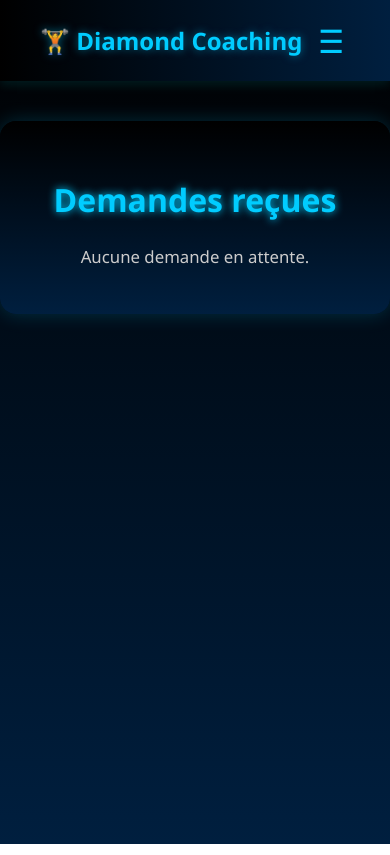
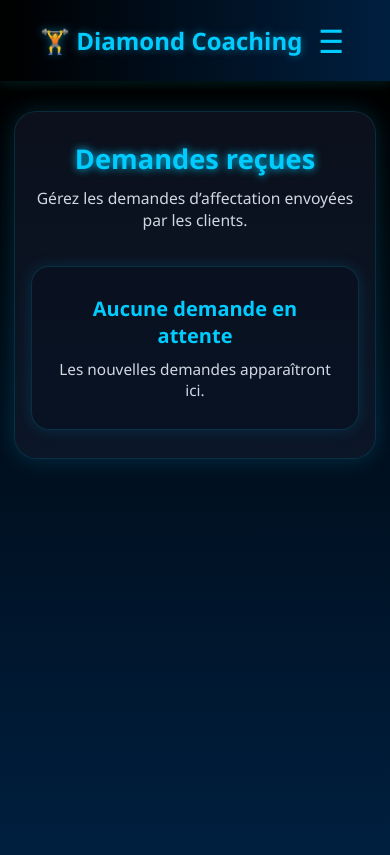
Before and after one commit to rays34400/DiamondCoaching, a React (Vite) app in the folder frontend/: page /demandes-recues in a window 390 px wide. Built offline with nearby package versions, Linux system fonts and the light colour scheme.

Commit message:
rendezvous and demande recus MAJ

```diff
--- a/frontend/src/pages/Entraineurs/DemandesRecues.jsx
+++ b/frontend/src/pages/Entraineurs/DemandesRecues.jsx
@@ -9,7 +9,6 @@ const DemandesRecues = () => {
   const [demandes, setDemandes] = useState([]);
   const [clients, setClients] = useState({});
 
-  //  Récupérer le keyEntraineur via ID
   useEffect(() => {
     const fetchKey = async () => {
       try {
@@ -23,24 +22,28 @@ const DemandesRecues = () => {
         console.error("Erreur récupération keyEntraineur :", err);
       }
     };
+
     if (user?.id && user?.token) fetchKey();
   }, [user]);
 
-  //  Récupérer uniquement les demandes en attente
   useEffect(() => {
     const fetchDemandes = async () => {
       try {
-        const res = await axios.get(`https://affectationapi.onrender.com/api/demandes/entraineur/${keyEntraineur}`);
-        // Filtrer ici uniquement les demandes en_attente
+        const res = await axios.get(
+          `https://affectationapi.onrender.com/api/demandes/entraineur/${keyEntraineur}`
+        );
+
         const demandesEnAttente = res.data.filter(d => d.statut === 'en_attente');
         setDemandes(demandesEnAttente);
 
-        // Charger les infos clients
         demandesEnAttente.forEach(async (demande) => {
           const key = demande.keyClient;
+
           if (!clients[key]) {
             try {
-              const clientRes = await axios.get(`https://clientapi-u3uk.onrender.com/api/clients/bykey/${key}`);
+              const clientRes = await axios.get(
+                `https://clientapi-u3uk.onrender.com/api/clients/bykey/${key}`
+              );
               setClients(prev => ({ ...prev, [key]: clientRes.data }));
             } catch (clientErr) {
               console.error(`Erreur récupération client (${key}) :`, clientErr);
@@ -55,7 +58,6 @@ const DemandesRecues = () => {
     if (keyEntraineur) fetchDemandes();
   }, [keyEntraineur]);
 
-  //  Accepter une demande
   const accepterDemande = async (id) => {
     try {
       await axios.put(`https://affectationapi.onrender.com/api/demandes/accepter/${id}`, {}, {
@@ -63,7 +65,7 @@ const DemandesRecues = () => {
           Authorization: `Bearer ${user.token}`,
         },
       });
-      // On retire la demande de l'affichage, mais elle reste en DB avec statut "accepte"
+
       setDemandes(prev => prev.filter(d => d._id !== id));
     } catch (err) {
       console.error("Erreur lors de l'acceptation :", err);
@@ -71,26 +73,50 @@ const DemandesRecues = () => {
   };
 
   return (
+    <div className="demandes-recues-page">
       <div className="demandes-recues-container">
         <h2>Demandes reçues</h2>
+
+        <p className="demandes-subtitle">
+          Gérez les demandes d’affectation envoyées par les clients.
+        </p>
+
         {demandes.length === 0 ? (
-        <p>Aucune demande en attente.</p>
+          <div className="empty-state">
+            <h3>Aucune demande en attente</h3>
+            <p>Les nouvelles demandes apparaîtront ici.</p>
+          </div>
         ) : (
           <div className="demande-grid">
-          {demandes.map(d => {
+            {demandes.map((d) => {
               const client = clients[d.keyClient];
+
               return (
                 <div key={d._id} className="demande-card">
                   {client ? (
                     <>
-                    <img src={`https://clientapi-u3uk.onrender.com/uploads/${client.photoProfile || 'default.png'}`} alt="profil" width="100" />
+                      <img
+                        src={`https://clientapi-u3uk.onrender.com/uploads/${client.photoProfile || 'default.png'}`}
+                        alt={`${client.nom} ${client.prenom}`}
+                        onError={(e) => {
+                          e.currentTarget.src = 'https://via.placeholder.com/120x120?text=Client';
+                        }}
+                      />
+
                       <h4>{client.nom} {client.prenom}</h4>
-                    <p>Email : {client.email}</p>
-                    <p>Statut : {d.statut}</p>
-                    <button onClick={() => accepterDemande(d._id)}>✅ Accepter</button>
+
+                      <p><strong>Email :</strong> {client.email || 'Non renseigné'}</p>
+                      <p><strong>Statut :</strong> {d.statut}</p>
+
+                      <button onClick={() => accepterDemande(d._id)}>
+                        Accepter
+                      </button>
                     </>
                   ) : (
-                  <p>Chargement client...</p>
+                    <div className="card-loading">
+                      <h4>Chargement...</h4>
+                      <p>Récupération du client.</p>
+                    </div>
                   )}
                 </div>
               );
@@ -98,6 +124,7 @@ const DemandesRecues = () => {
           </div>
         )}
       </div>
+    </div>
   );
 };
 
--- a/frontend/src/styles/entraineur/demandesRecues.css
+++ b/frontend/src/styles/entraineur/demandesRecues.css
@@ -1,107 +1,156 @@
-/* demandesRecues.css */
+*,
+*::before,
+*::after {
+  box-sizing: border-box;
+}
 
-/* Conteneur principal */
+.demandes-recues-page {
+  min-height: calc(100vh - 70px);
+  padding: 40px 20px;
+  background: linear-gradient(to bottom, #000000, #001f3f);
+  color: #ffffff;
+  font-family: 'Segoe UI', Tahoma, Geneva, Verdana, sans-serif;
+}
+
 .demandes-recues-container {
-  max-width: 800px;
-  margin: 40px auto;
-  padding: 30px;
-  background: linear-gradient(to bottom, #000000, #001f3f);
-  border-radius: 16px;
-  box-shadow: 0 0 20px rgba(0, 204, 255, 0.2);
-  color: #fff;
-  font-family: 'Segoe UI', Tahoma, Geneva, Verdana, sans-serif;
-  animation: fadeInUp 0.8s ease-out;
+  width: 100%;
+  max-width: 1050px;
+  margin: 0 auto;
+  padding: 34px 24px;
+  background: rgba(20, 28, 48, 0.58);
+  border: 1px solid rgba(0, 204, 255, 0.14);
+  border-radius: 22px;
+  box-shadow: 0 0 24px rgba(0, 204, 255, 0.18);
   text-align: center;
 }
 
-/* Titre */
 .demandes-recues-container h2 {
   font-size: 2rem;
-  margin-bottom: 24px;
+  margin: 0 0 10px;
   color: #00ccff;
   text-shadow: 0 0 8px #00ccff;
-  animation: fadeInDown 0.6s ease-out;
 }
 
-/* Grille des cartes de demande */
+.demandes-subtitle {
+  text-align: center;
+  color: #d0d8e2;
+  font-size: 0.98rem;
+  margin: 0 auto 28px;
+  max-width: 650px;
+}
+
 .demande-grid {
   display: grid;
-  grid-template-columns: repeat(auto-fit, minmax(260px, 1fr));
-  gap: 24px;
+  grid-template-columns: repeat(auto-fit, minmax(240px, 1fr));
+  gap: 22px;
 }
 
-/* Carte individuelle */
 .demande-card {
-  background: rgba(20, 28, 48, 0.8);
-  padding: 20px;
-  border-radius: 14px;
-  box-shadow: 0 0 12px rgba(0, 204, 255, 0.15);
+  background: rgba(20, 28, 48, 0.9);
+  border: 1px solid rgba(0, 204, 255, 0.14);
+  padding: 24px 18px;
+  border-radius: 18px;
+  text-align: center;
+  box-shadow: 0 0 16px rgba(0, 204, 255, 0.14);
   transition: transform 0.3s ease, box-shadow 0.3s ease;
-  animation: fadeInUp 0.6s ease-out;
-  text-align: center;
 }
 
 .demande-card:hover {
   transform: translateY(-6px);
-  box-shadow: 0 0 24px rgba(0, 204, 255, 0.3);
+  box-shadow: 0 0 28px rgba(0, 204, 255, 0.32);
 }
 
-/* Image profil */
 .demande-card img {
-  width: 80px;
-  height: 80px;
+  width: 105px;
+  height: 105px;
   border-radius: 50%;
-  border: 2px solid rgba(0, 204, 255, 0.6);
-  margin-bottom: 12px;
+  border: 3px solid rgba(0, 204, 255, 0.65);
+  margin-bottom: 16px;
   object-fit: cover;
+  background: rgba(255, 255, 255, 0.08);
 }
 
-/* Nom du client */
 .demande-card h4 {
   font-size: 1.2rem;
-  margin: 8px 0;
+  margin: 8px 0 12px;
   color: #00e6ff;
 }
 
-/* Texte */
 .demande-card p {
-  margin: 4px 0;
-  font-size: 0.9rem;
-  color: #d0d0d0;
+  margin: 6px 0;
+  font-size: 0.94rem;
+  color: #d0d8e2;
+  line-height: 1.45;
 }
 
-/* Bouton accepter */
+.demande-card strong {
+  color: #ffffff;
+}
+
 .demande-card button {
-  margin-top: 12px;
-  padding: 8px 16px;
-  border: none;
-  border-radius: 20px;
-  background: #00ccff;
-  color: #000;
+  margin-top: 18px;
+  padding: 10px 24px;
+  border: 2px solid #00ccff;
+  border-radius: 24px;
+  background: transparent;
+  color: #00ccff;
   font-weight: bold;
   cursor: pointer;
-  transition: background 0.3s ease, transform 0.2s ease, box-shadow 0.3s ease;
+  transition: all 0.3s ease;
+  box-shadow: 0 0 8px rgba(0, 204, 255, 0.75);
 }
 
 .demande-card button:hover {
-  background: #00e6ff;
-  box-shadow: 0 0 10px rgba(0, 204, 255, 0.5);
+  background: #00ccff;
+  color: #000000;
   transform: translateY(-2px);
+  box-shadow: 0 0 20px #00ccff;
 }
 
-/* Message "aucune demande" */
-.demandes-recues-container p {
-  font-size: 1.05rem;
-  color: #ccc;
-  margin-top: 20px;
+.empty-state,
+.card-loading {
+  max-width: 520px;
+  margin: 35px auto 0;
+  padding: 28px 22px;
+  text-align: center;
+  background: rgba(10, 18, 34, 0.75);
+  border: 1px solid rgba(0, 204, 255, 0.16);
+  border-radius: 18px;
+  box-shadow: 0 0 16px rgba(0, 204, 255, 0.14);
 }
 
-/* Animations */
-@keyframes fadeInUp {
-  from { opacity: 0; transform: translateY(20px); }
-  to { opacity: 1; transform: translateY(0); }
+.empty-state h3,
+.card-loading h4 {
+  color: #00ccff;
+  margin: 0 0 10px;
+  font-size: 1.25rem;
 }
-@keyframes fadeInDown {
-  from { opacity: 0; transform: translateY(-20px); }
-  to { opacity: 1; transform: translateY(0); }
+
+.empty-state p,
+.card-loading p {
+  color: #d0d8e2;
+  margin: 0;
 }
+
+@media (max-width: 600px) {
+  .demandes-recues-page {
+    padding: 30px 14px;
+  }
+
+  .demandes-recues-container {
+    padding: 28px 16px;
+  }
+
+  .demandes-recues-container h2 {
+    font-size: 1.7rem;
+  }
+
+  .demande-grid {
+    grid-template-columns: 1fr;
+  }
+
+  .demande-card img {
+    width: 92px;
+    height: 92px;
+  }
+}
--- a/frontend/src/styles/entraineur/liste-rdv-entraineur.css
+++ b/frontend/src/styles/entraineur/liste-rdv-entraineur.css
@@ -1,129 +1,172 @@
-/* === liste-rdv-entraineur.css === */
-
-/* Container principal */
-.liste-rdv-entraineur {
-  max-width: 800px;
-  margin: 40px auto;
-  padding: 30px 20px;
-  background: linear-gradient(to bottom, #000000, #001f3f);
-  color: #fff;
-  font-family: 'Segoe UI', Tahoma, Geneva, Verdana, sans-serif;
-  border-radius: 16px;
-  box-shadow: 0 0 20px rgba(0, 204, 255, 0.3);
+*,
+*::before,
+*::after {
+  box-sizing: border-box;
 }
 
-/* Titre */
-.liste-rdv-entraineur h3 {
+.rdv-entraineur-page {
+  min-height: calc(100vh - 70px);
+  padding: 40px 20px;
+  background: linear-gradient(to bottom, #000000, #001f3f);
+  color: #ffffff;
+  font-family: 'Segoe UI', Tahoma, Geneva, Verdana, sans-serif;
+}
+
+.liste-rdv-entraineur {
+  width: 100%;
+  max-width: 950px;
+  margin: 0 auto;
+  padding: 34px 24px;
+  background: rgba(20, 28, 48, 0.58);
+  border: 1px solid rgba(0, 204, 255, 0.14);
+  border-radius: 22px;
+  box-shadow: 0 0 24px rgba(0, 204, 255, 0.18);
+}
+
+.liste-rdv-entraineur h2 {
   text-align: center;
   font-size: 2rem;
-  margin-bottom: 20px;
+  margin: 0 0 10px;
   color: #00ccff;
   text-shadow: 0 0 8px #00ccff;
-  animation: fadeInDown 0.8s ease-out;
 }
 
-/* Liste des rendez-vous */
-.liste-rdv-entraineur ul {
-  list-style: none;
-  padding: 0;
+.rdv-subtitle {
+  text-align: center;
+  color: #d0d8e2;
+  font-size: 0.98rem;
+  margin: 0 auto 28px;
+  max-width: 650px;
 }
 
-/* Item RDV */
-.liste-rdv-entraineur li {
-  position: relative;
-  background: rgba(20, 28, 48, 0.85);
-  padding: 16px 20px;
-  margin-bottom: 16px;
-  border-left: 4px solid rgba(0, 204, 255, 0.6);
-  border-radius: 12px;
-  transition: transform 0.3s ease, box-shadow 0.3s ease;
-  animation: fadeInUp 0.8s ease-out;
+.rdv-grid {
+  display: grid;
+  gap: 16px;
 }
 
-.liste-rdv-entraineur li:hover {
-  transform: translateY(-4px);
-  box-shadow: 0 0 15px rgba(0, 204, 255, 0.3);
+.rdv-card {
+  background: rgba(20, 28, 48, 0.9);
+  border: 1px solid rgba(0, 204, 255, 0.14);
+  border-left: 4px solid rgba(0, 204, 255, 0.65);
+  padding: 20px;
+  border-radius: 18px;
+  box-shadow: 0 0 16px rgba(0, 204, 255, 0.14);
+  transition: transform 0.3s ease, box-shadow 0.3s ease;
 }
 
-/* Texte RDV */
-.liste-rdv-entraineur li strong,
-.liste-rdv-entraineur li em,
-.liste-rdv-entraineur li p {
-  display: block;
-  margin-bottom: 6px;
-  color: #d0d0d0;
+.rdv-card:hover {
+  transform: translateY(-4px);
+  box-shadow: 0 0 26px rgba(0, 204, 255, 0.3);
 }
 
-/* Zone des boutons */
+.rdv-date {
+  margin: 0 0 10px;
+  color: #ffffff;
+  font-size: 1.05rem;
+  font-weight: 700;
+}
+
+.rdv-client,
+.rdv-status {
+  margin: 6px 0;
+  color: #d0d8e2;
+  line-height: 1.45;
+  font-size: 0.95rem;
+}
+
+.rdv-card strong {
+  color: #ffffff;
+}
+
+.rdv-status span {
+  color: #00ccff;
+  font-weight: 700;
+}
+
 .rdv-actions {
-  margin-top: 10px;
+  margin-top: 16px;
   display: flex;
   flex-wrap: wrap;
-  gap: 8px;
+  gap: 10px;
 }
 
-/* Boutons d'action */
 .rdv-actions button {
-  padding: 6px 12px;
+  padding: 9px 14px;
   font-size: 0.9rem;
-  border: none;
-  border-radius: 12px;
+  font-weight: bold;
+  border-radius: 14px;
   cursor: pointer;
-  transition: background 0.3s ease, transform 0.2s ease;
+  transition: all 0.3s ease;
 }
 
-/* Style spécifique pour chaque action */
-.rdv-actions button:nth-child(1) {
-  background: #00ccff;
-  color: #000;
-}
-.rdv-actions button:nth-child(1):hover {
-  background: #00e6ff;
+.accept-btn,
+.done-btn {
+  background: transparent;
+  border: 2px solid #00ccff;
+  color: #00ccff;
+  box-shadow: 0 0 8px rgba(0, 204, 255, 0.45);
 }
 
-.rdv-actions button:nth-child(2) {
+.accept-btn:hover,
+.done-btn:hover {
   background: #00ccff;
-  color: #000;
-}
-.rdv-actions button:nth-child(2):hover {
-  background: #00e6ff;
+  color: #000000;
+  transform: translateY(-2px);
+  box-shadow: 0 0 18px #00ccff;
 }
 
-.rdv-actions button:nth-child(3) {
+.delete-btn {
   background: transparent;
+  border: 2px solid #ff4d4d;
   color: #ff4d4d;
-  border: 2px solid #ff4d4d;
-}
-.rdv-actions button:nth-child(3):hover {
-  background: rgba(255, 77, 77, 0.2);
+  box-shadow: 0 0 8px rgba(255, 77, 77, 0.25);
 }
 
-/* Message si aucun rdv */
-.liste-rdv-entraineur p {
-  text-align: center;
-  font-size: 1rem;
-  color: #d0d0d0;
-  margin-top: 20px;
+.delete-btn:hover {
+  background: #ff4d4d;
+  color: #000000;
+  transform: translateY(-2px);
 }
 
-/* Animations clés */
-@keyframes fadeInDown {
-  from { opacity: 0; transform: translateY(-20px); }
-  to { opacity: 1; transform: translateY(0); }
-}
-@keyframes fadeInUp {
-  from { opacity: 0; transform: translateY(20px); }
-  to { opacity: 1; transform: translateY(0); }
+.empty-state {
+  max-width: 520px;
+  margin: 35px auto 0;
+  padding: 28px 22px;
+  text-align: center;
+  background: rgba(10, 18, 34, 0.75);
+  border: 1px solid rgba(0, 204, 255, 0.16);
+  border-radius: 18px;
+  box-shadow: 0 0 16px rgba(0, 204, 255, 0.14);
 }
 
-/* Responsive pour écrans mobiles */
-@media (max-width: 480px) {
+.empty-state h3 {
+  color: #00ccff;
+  margin: 0 0 10px;
+  font-size: 1.25rem;
+}
+
+.empty-state p {
+  color: #d0d8e2;
+  margin: 0;
+}
+
+@media (max-width: 600px) {
+  .rdv-entraineur-page {
+    padding: 30px 14px;
+  }
+
   .liste-rdv-entraineur {
-    padding: 20px 10px;
+    padding: 28px 16px;
   }
+
+  .liste-rdv-entraineur h2 {
+    font-size: 1.7rem;
+  }
+
   .rdv-actions {
     flex-direction: column;
   }
+
   .rdv-actions button {
     width: 100%;
   }
```
Also changed, not shown: frontend/src/pages/Entraineurs/ListeRendezVousEntraineur.jsx (+50 -18 lines). Lines whose indentation alone changed are shown as unchanged.
